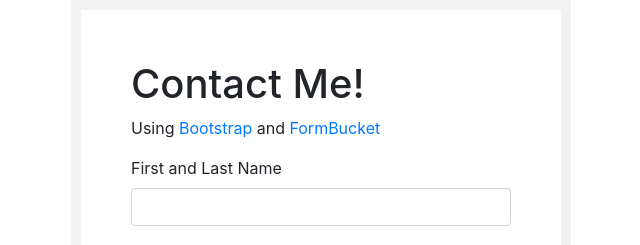
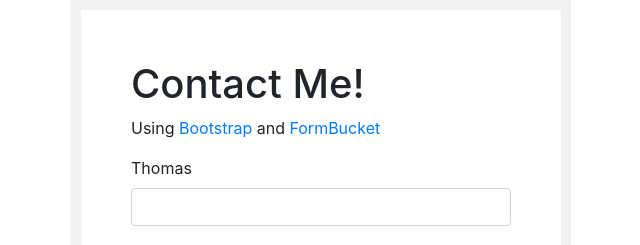
Before and after one commit to tshang04/UX220-Practice-Test2, a plain HTML site: page q1.html in a window 1280 px wide. Shown: the top 245 px of the page, without its empty margins (319-959 px from the left). Drawn offline with nearby package versions, Linux system fonts and the light colour scheme.

Commit message:
Update contact form label to specify name as "Thomas"

```diff
--- a/q1.html
+++ b/q1.html
@@ -26,7 +26,7 @@
                         href="https://www.formbucket.com">FormBucket</a></p>
                 <form action="https://api.formbucket.com/f/c2K3QTQ" method="post">
                     <div class="form-group">
-                        <label for="name">First and Last Name</label>
+                        <label for="name">Thomas</label>
                         <input class="form-control" id="name" type="text" name="Name">
                     </div>
                     <div class="form-group">
```
